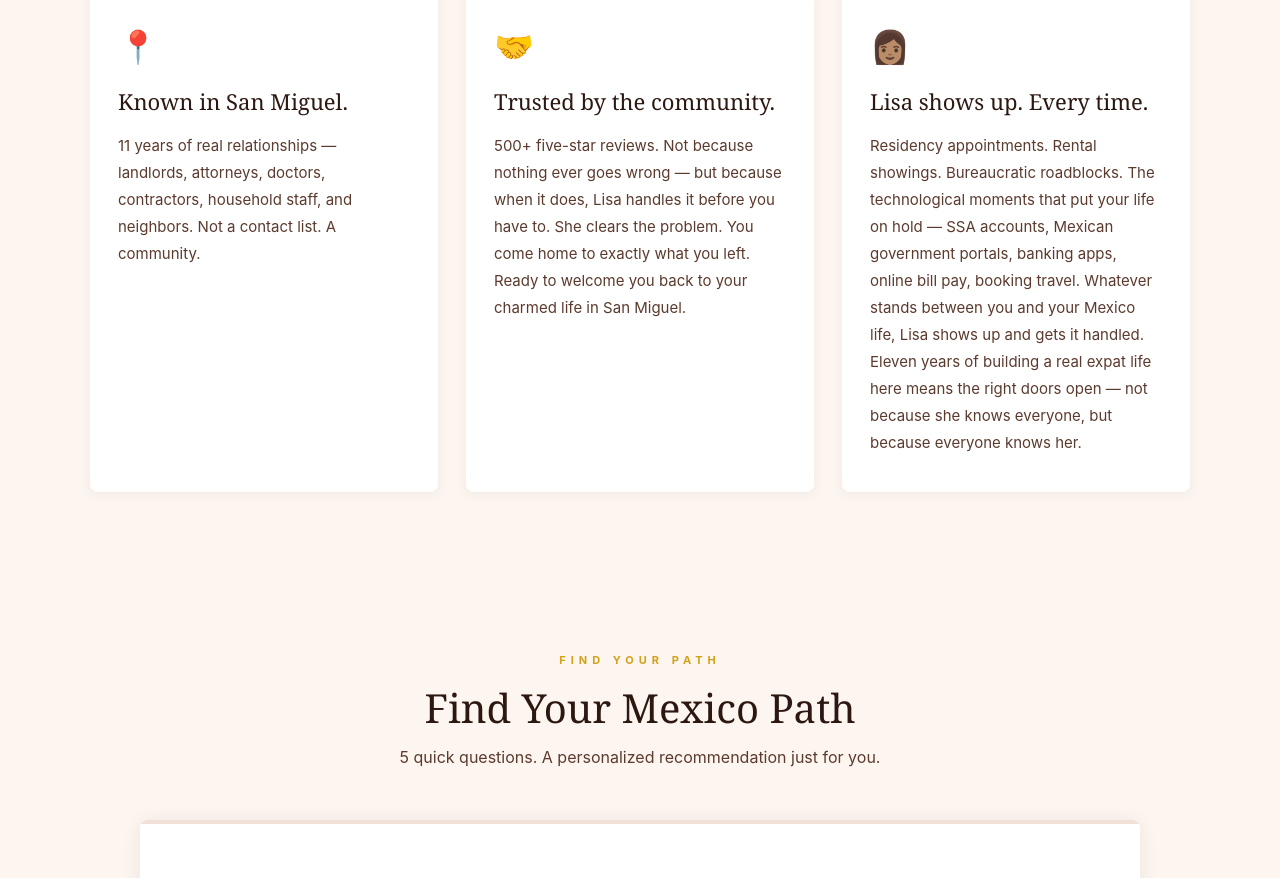
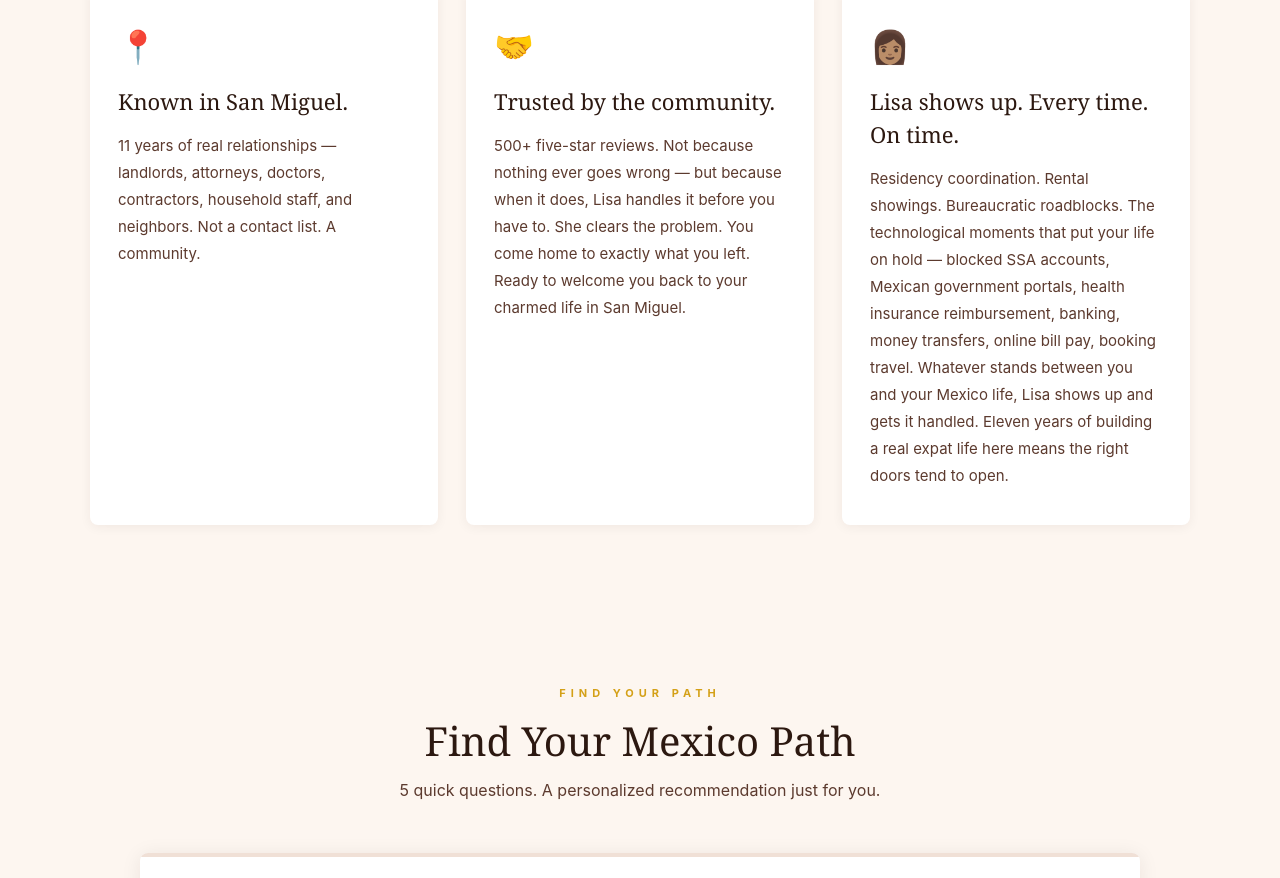
Before and after one commit to IntheknowMX/intheknowmx.com, a Next.js app: page / in a window 1280 px wide. Shown: the part 1340-2218 px from the top of the page. Built offline with nearby package versions, Linux system fonts and the light colour scheme.

Commit message:
Why Lisa card 3: update title and body copy
Co-Authored-By: Claude Sonnet 4.6 <noreply@anthropic.com>

```diff
--- a/app/page.tsx
+++ b/app/page.tsx
@@ -109,7 +109,7 @@ export default function Home() {
             {[
               { emoji: '📍', title: 'Known in San Miguel.', body: '11 years of real relationships — landlords, attorneys, doctors, contractors, household staff, and neighbors. Not a contact list. A community.' },
               { emoji: '🤝', title: 'Trusted by the community.', body: '500+ five-star reviews. Not because nothing ever goes wrong — but because when it does, Lisa handles it before you have to. She clears the problem. You come home to exactly what you left. Ready to welcome you back to your charmed life in San Miguel.' },
-              { emoji: '👩🏽', title: 'Lisa shows up. Every time.', body: "Residency appointments. Rental showings. Bureaucratic roadblocks. The technological moments that put your life on hold — SSA accounts, Mexican government portals, banking apps, online bill pay, booking travel. Whatever stands between you and your Mexico life, Lisa shows up and gets it handled. Eleven years of building a real expat life here means the right doors open — not because she knows everyone, but because everyone knows her." },
+              { emoji: '👩🏽', title: 'Lisa shows up. Every time. On time.', body: "Residency coordination. Rental showings. Bureaucratic roadblocks. The technological moments that put your life on hold — blocked SSA accounts, Mexican government portals, health insurance reimbursement, banking, money transfers, online bill pay, booking travel. Whatever stands between you and your Mexico life, Lisa shows up and gets it handled. Eleven years of building a real expat life here means the right doors tend to open." },
             ].map((card) => (
               <div key={card.title} style={{ backgroundColor: 'white', padding: '36px 28px', borderRadius: '8px', borderTop: '4px solid #8B1A2A', boxShadow: '0 2px 12px rgba(44,24,16,0.06)' }}>
                 <div style={{ fontSize: '32px', marginBottom: '14px' }}>{card.emoji}</div>
```
